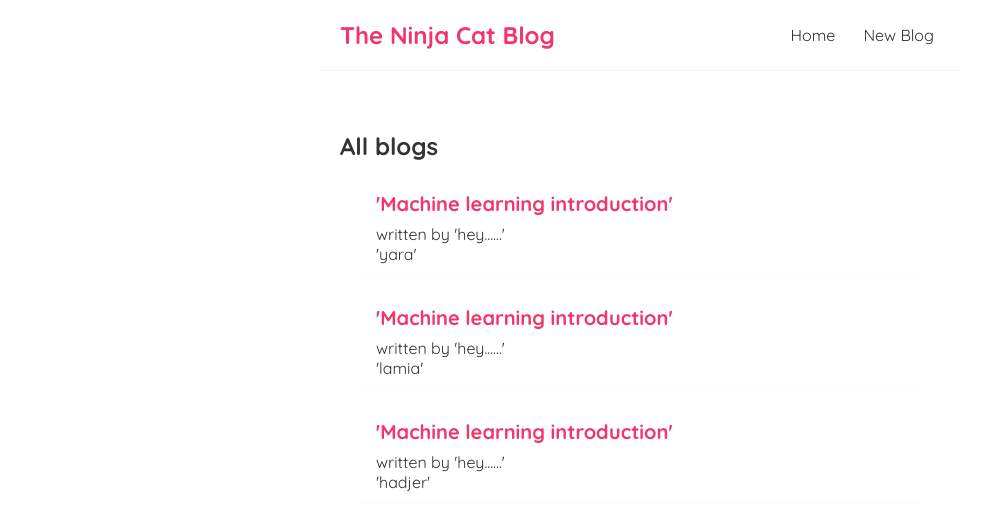
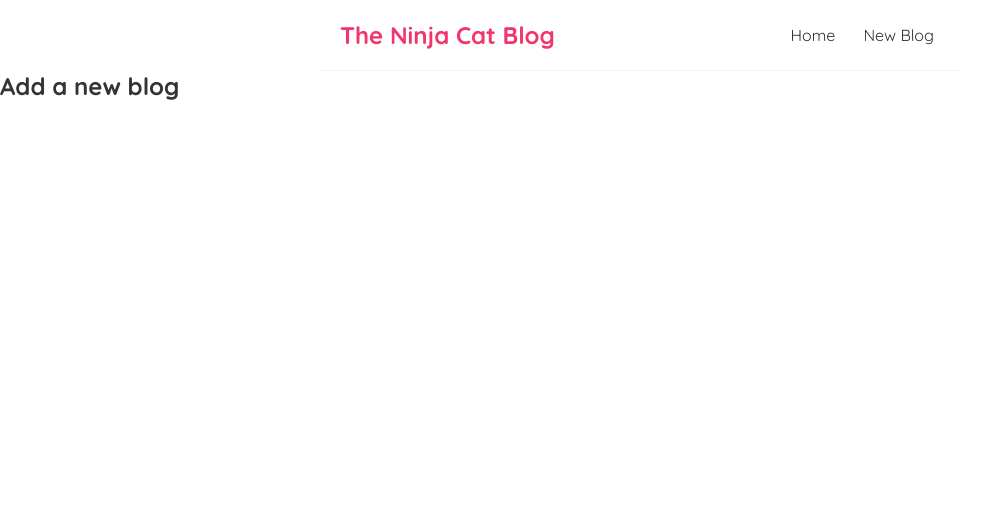
Before and after one commit to yaracchi/React-Blog, a React (Create React App) app: page /create in a window 1280 px wide. Shown: the top 530 px of the page, without its empty margins (0-996 px from the left). Built offline with nearby package versions, Linux system fonts and the light colour scheme; data requests are answered from the project's data file; the HTML template or start-up script is replaced by a standard one.

Commit message:
routing: exact path

```diff
--- a/src/App.js
+++ b/src/App.js
@@ -1,6 +1,7 @@
 import Navbar from './Navbar';
 import Home from './Home';
 import {BrowserRouter as Router, Route, Switch} from 'react-router-dom';
+import Create from './Create';
 
 function App() {
   const name = "yara";
@@ -17,8 +18,11 @@
         <Navbar />
         <div className="conetnt">
            <Switch>
-             <Route path ="/">
+             <Route exact path ="/">
                   <Home />
+             </Route>
+             <Route exact path ="/create">
+                  <Create/>
              </Route>
            </Switch>
         </div>
--- /dev/null
+++ b/src/Create.js
@@ -0,0 +1,9 @@
+const Create = () => {
+    return (
+        <div className="create">
+            <h2> Add a new blog</h2>
+        </div>
+    );
+}
+
+export default Create;
```
